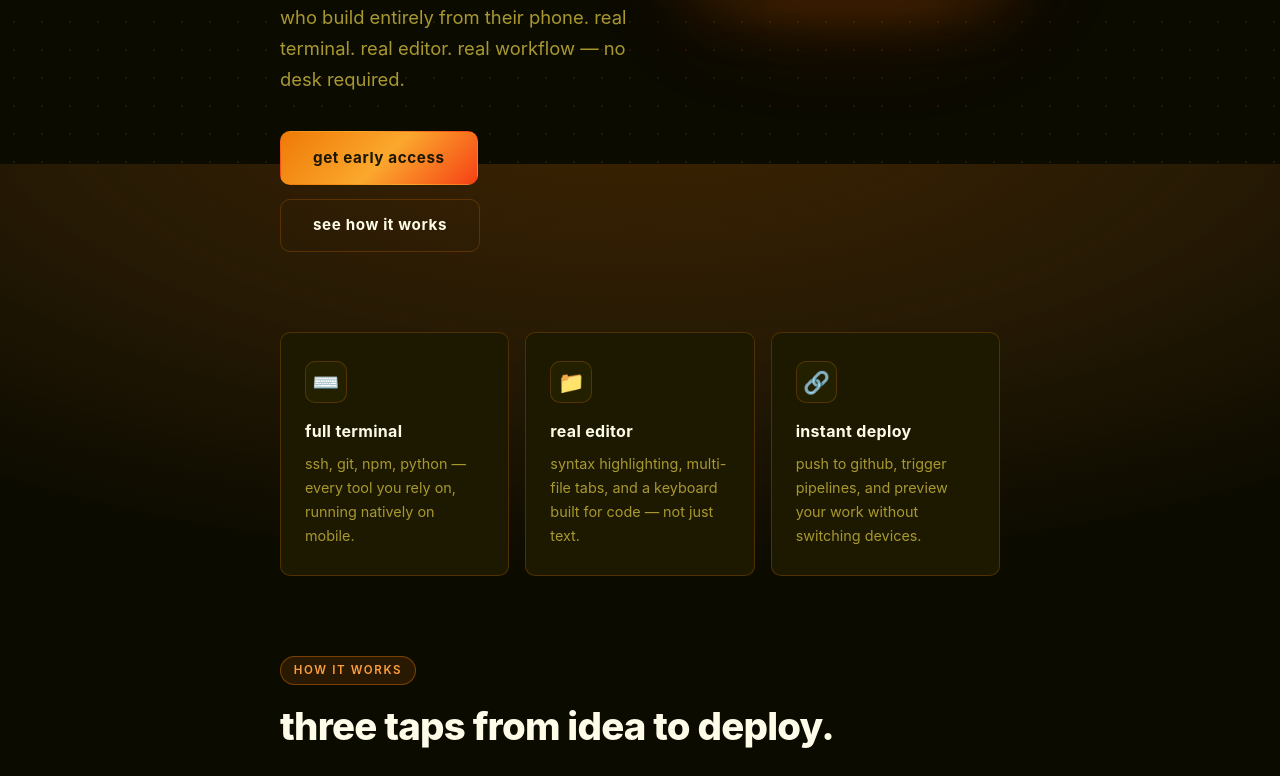
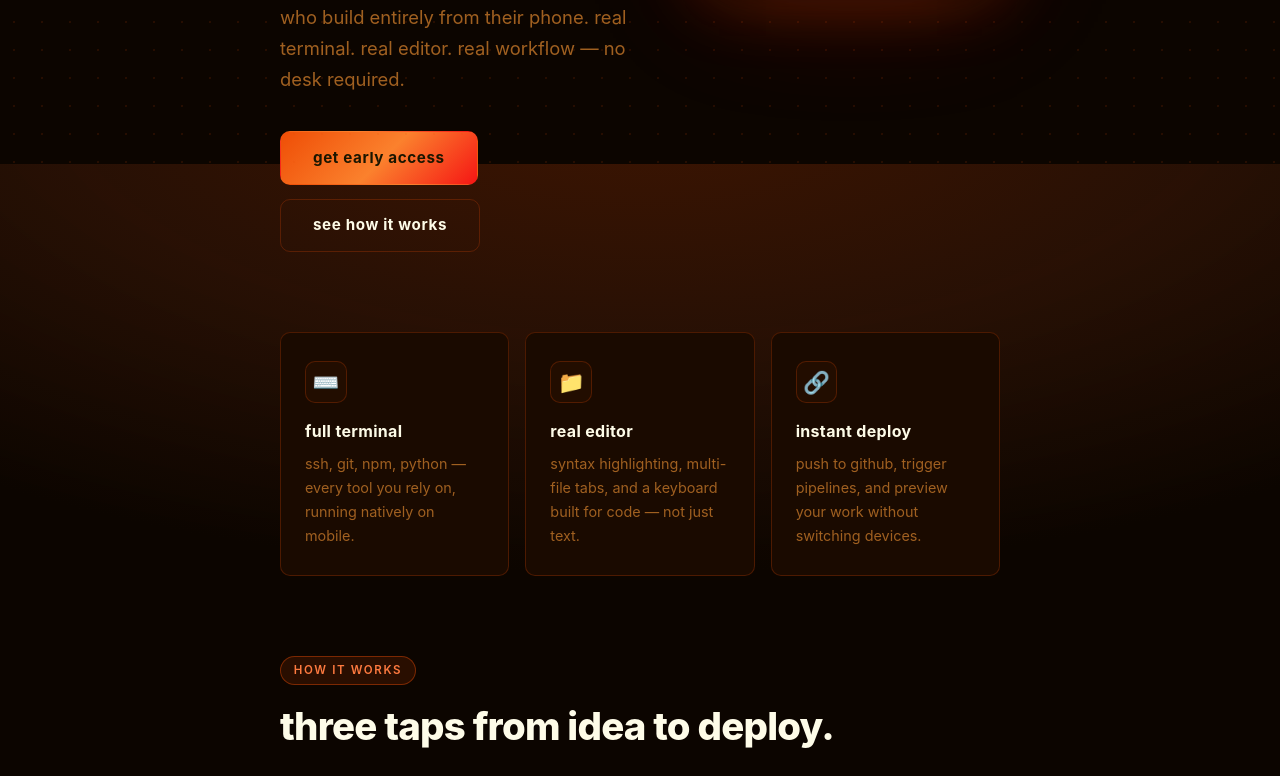
Before and after one commit to CamdenHulse/landing-demo, a plain HTML site: page index.html in a window 1280 px wide. Shown: the part 636-1412 px from the top of the page. Drawn offline with Linux system fonts and the light colour scheme.

Commit message:
Restyle landing page with animated orange color theme
Shifts the accent hue range from amber/yellow (28–50) to orange (18–28),
updates all background tokens to warm near-black orange tones, and adjusts
terminal colors and the hardcoded terminal dot to match.

made with treena (https://treena.app)

Co-Authored-By: treena <hello@treena.app>

```diff
--- a/index.html
+++ b/index.html
@@ -4,7 +4,7 @@
   <meta charset="UTF-8" />
   <meta name="viewport" content="width=device-width, initial-scale=1.0" />
   <meta name="description" content="treena — mobile is the dev machine. no laptop. a full terminal, editor, and deploy workflow that runs entirely on your phone." />
-  <meta name="theme-color" content="#0c0b00" />
+  <meta name="theme-color" content="#0c0500" />
 
   <!-- open graph / twitter -->
   <meta property="og:title" content="treena — mobile is the dev machine. no laptop." />
--- a/style.css
+++ b/style.css
@@ -9,15 +9,15 @@
 @property --accent-hue {
   syntax: '<number>';
   inherits: true;
-  initial-value: 48;
+  initial-value: 28;
 }
 
 @keyframes color-cycle {
-  0%   { --accent-hue: 50; }
-  25%  { --accent-hue: 36; }
-  50%  { --accent-hue: 28; }
-  75%  { --accent-hue: 42; }
-  100% { --accent-hue: 50; }
+  0%   { --accent-hue: 28; }
+  25%  { --accent-hue: 20; }
+  50%  { --accent-hue: 18; }
+  75%  { --accent-hue: 24; }
+  100% { --accent-hue: 28; }
 }
 
 @keyframes headline-flow {
@@ -46,14 +46,14 @@
 :root {
   animation: color-cycle 12s ease-in-out infinite;
 
-  --bg:        #0c0b00;
-  --bg-mid:    #141200;
-  --bg-card:   #1c1900;
-  --bg-elev:   #232000;
+  --bg:        #0c0500;
+  --bg-mid:    #120700;
+  --bg-card:   #1a0a00;
+  --bg-elev:   #220d00;
   --border:    hsl(var(--accent-hue), 95%, 48%);
   --border-soft: hsla(var(--accent-hue), 95%, 48%, 0.24);
   --text:      #fefce8;
-  --text-muted:#a89830;
+  --text-muted:#a06020;
   --accent:    hsl(var(--accent-hue), 95%, 48%);
   --accent-2:  hsl(calc(var(--accent-hue) - 20), 95%, 52%);
   --accent-hover: hsl(var(--accent-hue), 98%, 62%);
@@ -74,10 +74,10 @@
   --mono:      ui-monospace, "SF Mono", SFMono-Regular, Menlo, Consolas, monospace;
 
   /* terminal "screen" */
-  --term-bg:   #0a0900;
-  --term-bar:  #141200;
-  --term-text: #fef9c3;
-  --term-dim:  #8a7a20;
+  --term-bg:   #0a0400;
+  --term-bar:  #130600;
+  --term-text: #fff0d0;
+  --term-dim:  #7a4a10;
   --term-ok:   #86efac;
   --term-accent: hsl(var(--accent-hue), 98%, 62%);
 }
@@ -350,7 +350,7 @@ a {
   opacity: 0.7;
 }
 
-.terminal-dot:nth-child(1) { background: #d98c4a; }
+.terminal-dot:nth-child(1) { background: #e05a10; }
 .terminal-dot:nth-child(2) { background: var(--accent); }
 .terminal-dot:nth-child(3) { background: var(--term-ok); }
 
```
